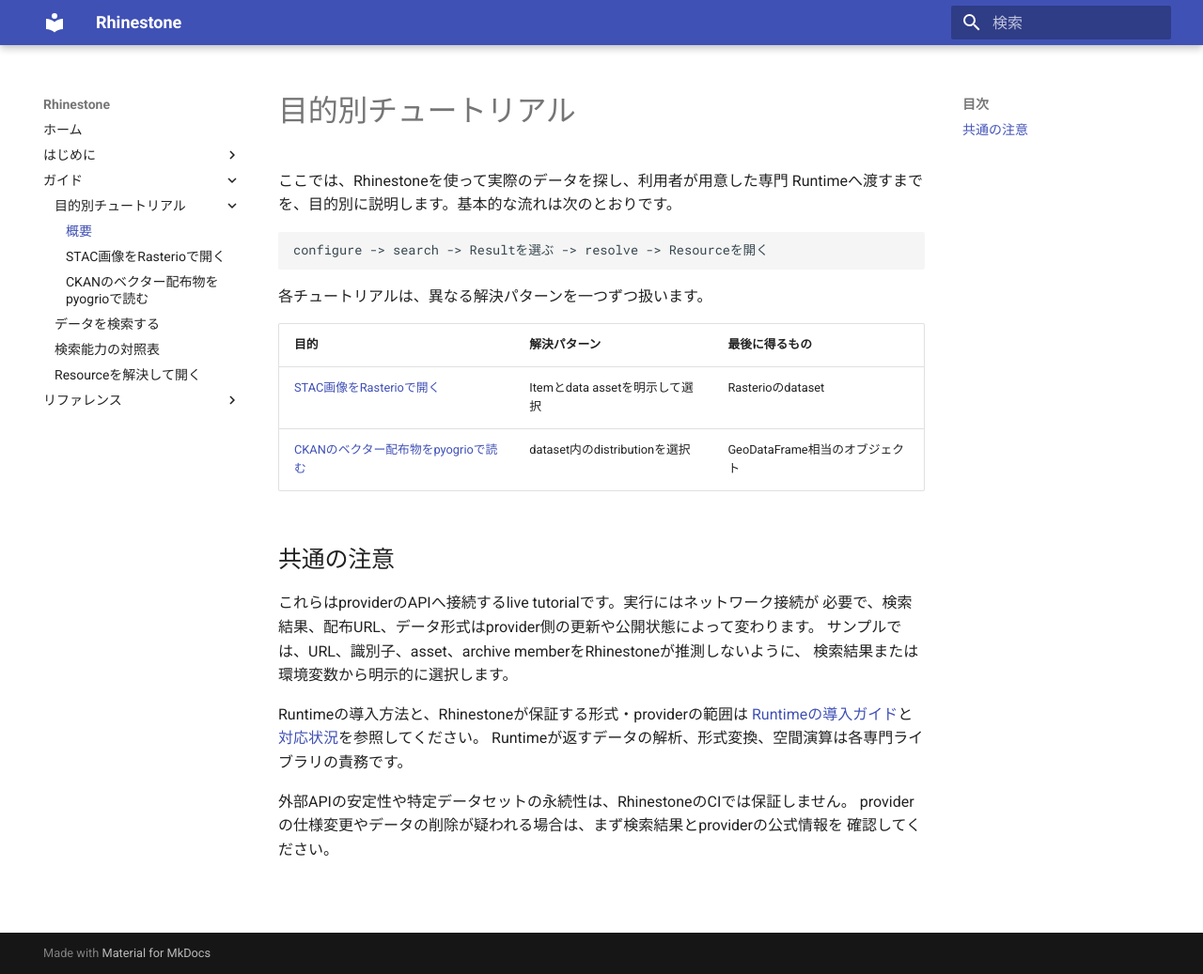
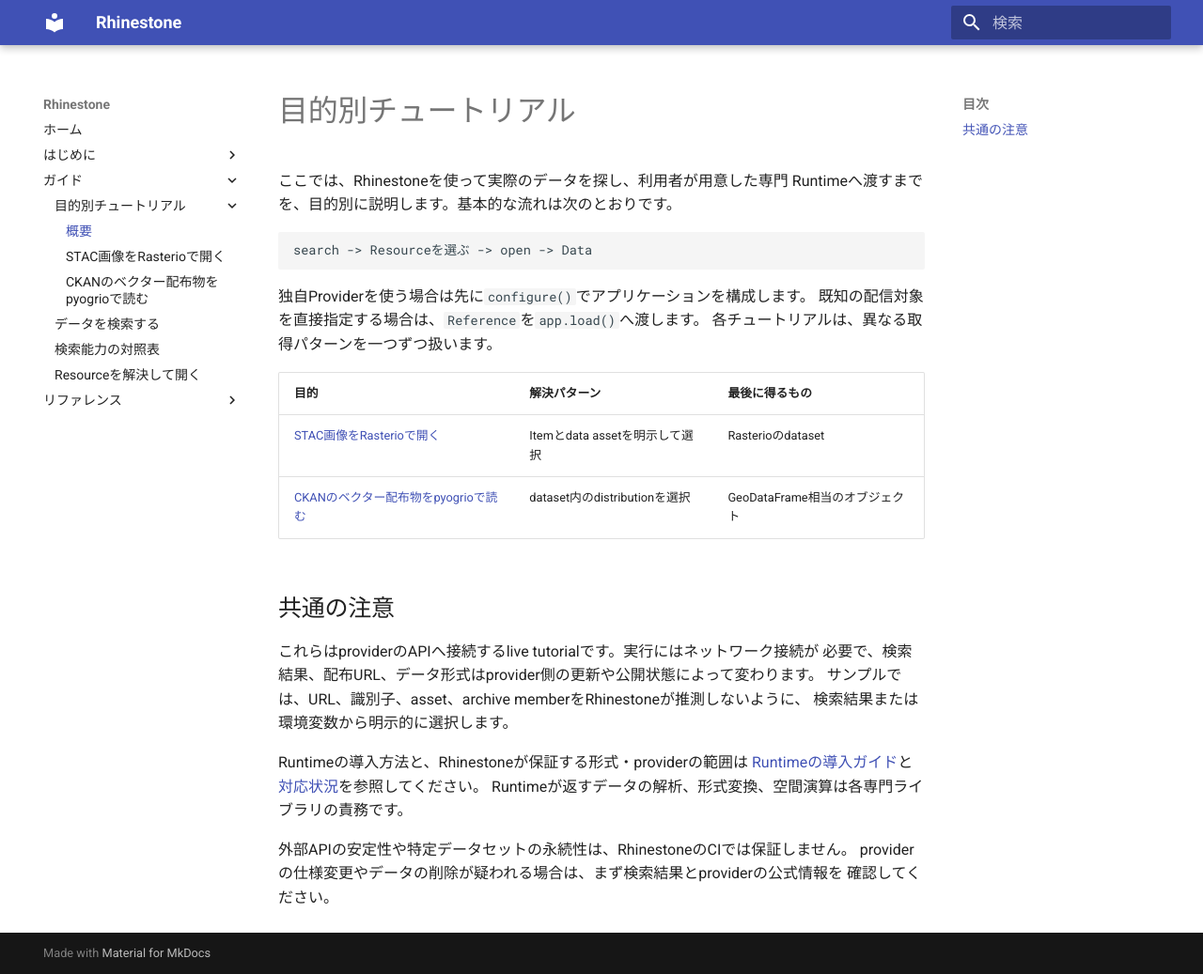
Before and after one commit to u-kitazawa/rhinestone, an MkDocs documentation site: the page built from docs/tutorials/index.md, in a window 1280 px wide and 1037 px high. Shown: the whole window at 94% size. Built offline with MkDocs 1.6.1 and Material for MkDocs 9.7.7, drawn with Linux system fonts in a browser that asks for light colours.

````diff
--- a/docs/tutorials/index.md
+++ b/docs/tutorials/index.md
@@ -4,10 +4,12 @@
 Runtimeへ渡すまでを、目的別に説明します。基本的な流れは次のとおりです。
 
 ```text
-configure -> search -> Resultを選ぶ -> resolve -> Resourceを開く
+search -> Resourceを選ぶ -> open -> Data
 ```
 
-各チュートリアルは、異なる解決パターンを一つずつ扱います。
+独自Providerを使う場合は先に`configure()`でアプリケーションを構成します。
+既知の配信対象を直接指定する場合は、`Reference`を`app.load()`へ渡します。
+各チュートリアルは、異なる取得パターンを一つずつ扱います。
 
 | 目的 | 解決パターン | 最後に得るもの |
 | --- | --- | --- |
````
Also changed, not shown: src/rhinestone/adapters/source/direct/README.md (+10 -4 lines), src/rhinestone/adapters/source/geospatial_jp/README.md (+7 -3 lines).
